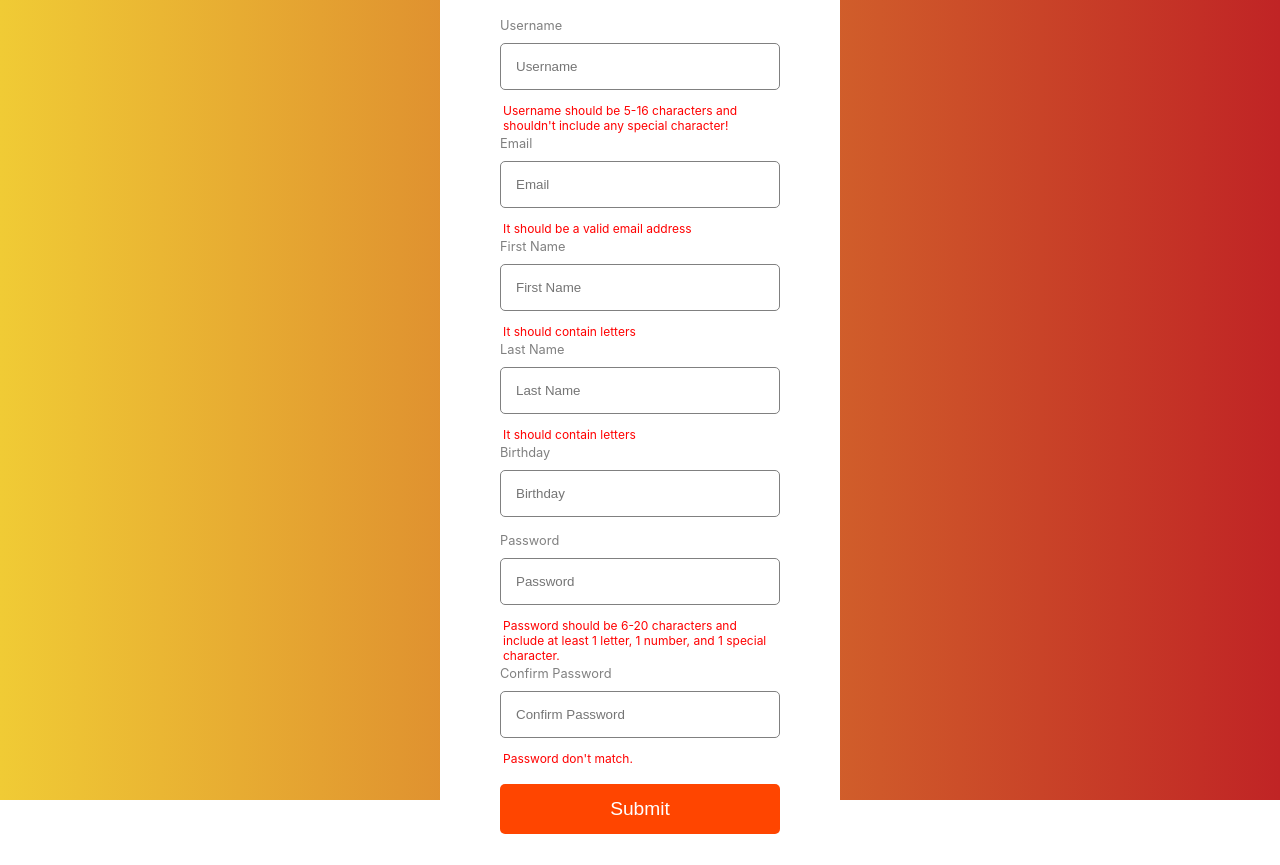
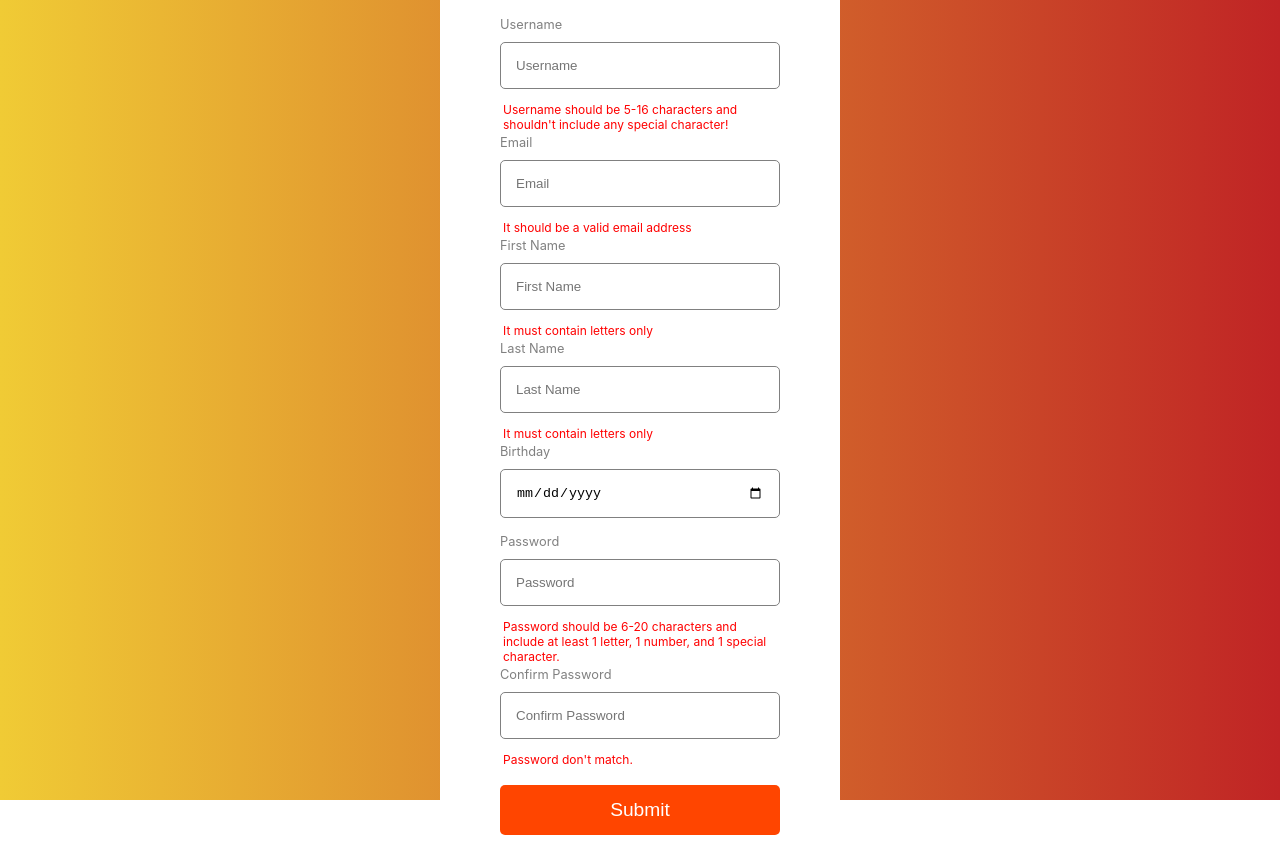
Before and after one commit to snowleopardAlexa/form-validation-app, a React (Create React App) app: page / in a window 1280 px wide. Built offline with nearby package versions, Linux system fonts and the light colour scheme.

Commit message:
add regex first and last name

```diff
--- a/src/App.js
+++ b/src/App.js
@@ -39,9 +39,9 @@ const inputs = [
     name: "firstName",
     type: "text",
     placeholder: "First Name",
-    errorMessage: "It should contain letters",
+    errorMessage: "It must contain letters only",
     label: "First Name",
-    pattern: "^[A-Za]{3,16}$",
+    pattern: "[a-zA-Z]+",
     required: true,
   },
   {
@@ -49,15 +49,15 @@ const inputs = [
     name: "lastName",
     type: "text",
     placeholder: "Last Name",
-    errorMessage: "It should contain letters",
+    errorMessage: "It must contain letters only",
     label: "Last Name",
-    pattern: "^[A-Za]{3,16}$",
+    pattern: "[a-zA-Z]+",
     required: true,
   },
   {
     id: 5,
     name: "birthday",
-    type: "text",
+    type: "date",
     placeholder: "Birthday",
     label: "Birthday",
     required: true,
```
